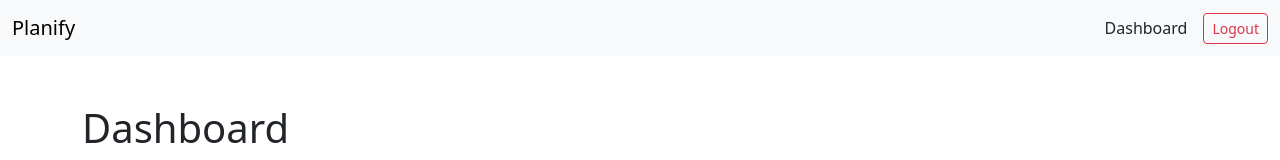
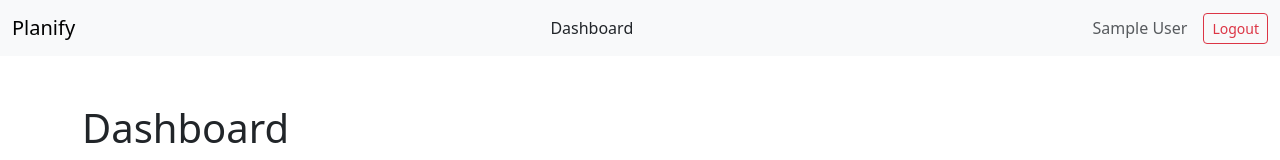
Before and after one commit to ParthP22/Planify, a Next.js app in the folder planify/: page /dashboard in a window 1280 px wide. Shown: the top 160 px of the page. Built offline with nearby package versions, Linux system fonts and the light colour scheme; no server answers; the database is empty; sample sign-in values are in the browser's storage.

Commit message:
feat: added a display to the Navbar to show the user's name

```diff
--- a/planify/src/components/Navbar.tsx
+++ b/planify/src/components/Navbar.tsx
@@ -32,15 +32,23 @@ export default function Navbar() {
     }
 
     return (
-        <nav className="navbar navbar-expand-lg bg-body-tertiary">
+        <nav className="navbar bg-body-tertiary">
             <div className="container-fluid">
                 <Link className="navbar-brand" href="/dashboard">
                     Planify
                 </Link>
-                <div className="d-flex align-items-center gap-3">
-                    <Link className="nav-link" href="/dashboard">
+
+                <Link className="nav-link" href="/dashboard">
                         Dashboard
                     </Link>
+                <div className="d-flex align-items-center gap-3">
+
+                    {user && (
+                        <span className="text-muted">
+                            {user.displayName}
+                        </span>
+                    )}
+
 
                     {user && (
                         <button className="btn btn-outline-danger btn-sm" onClick={handleLogout}>
```
